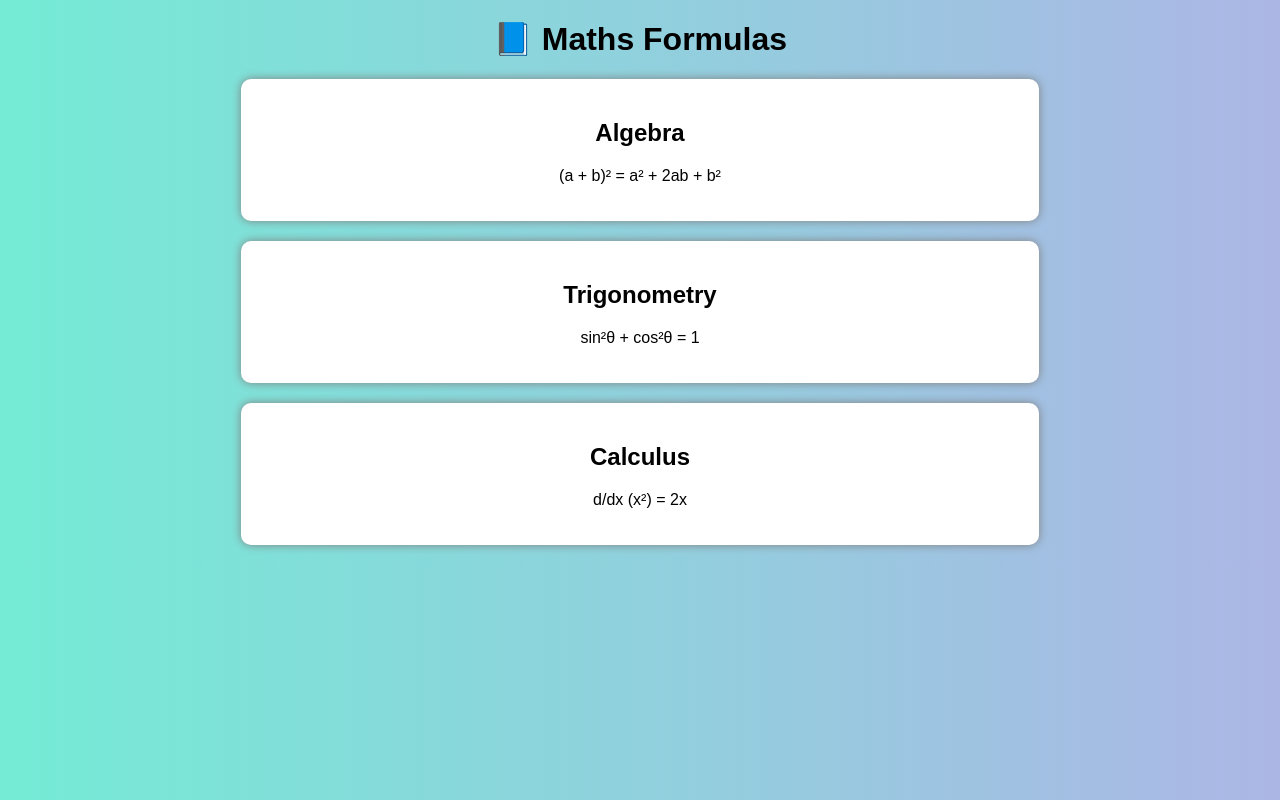
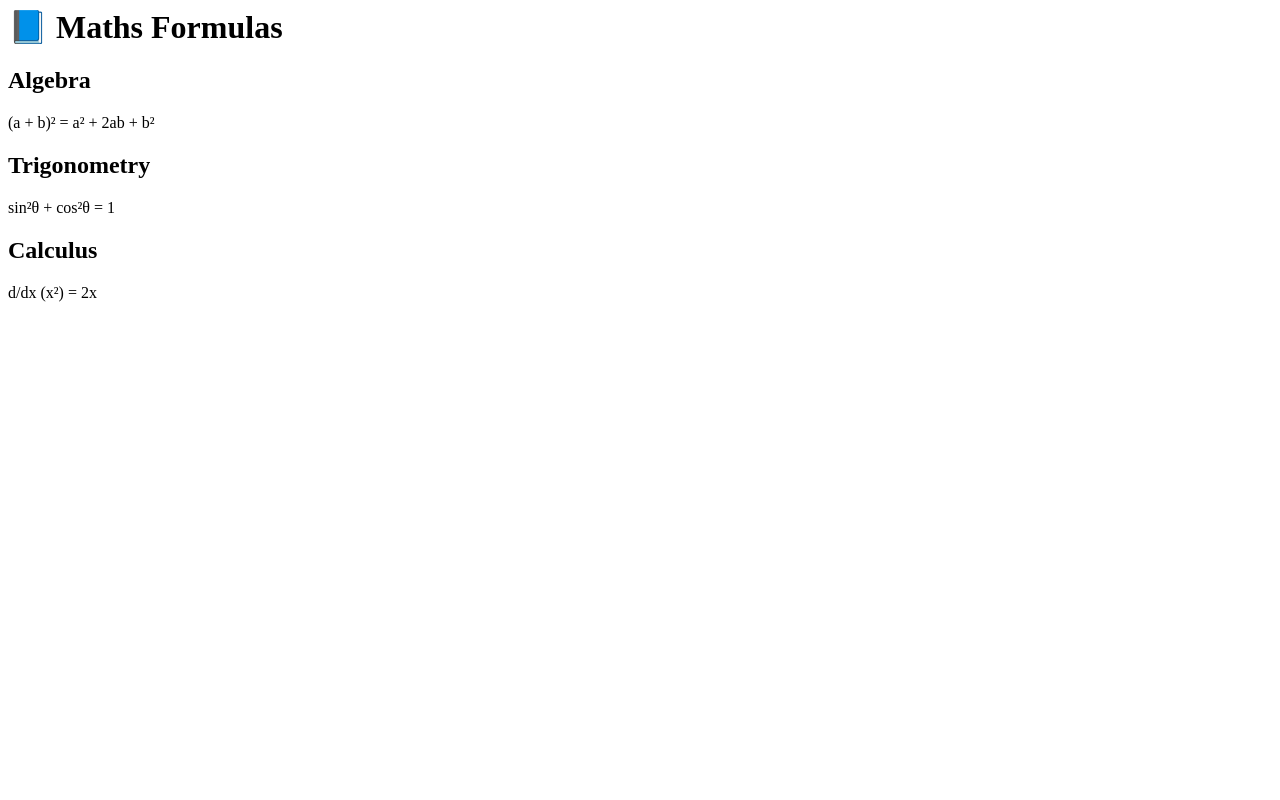
Before and after one commit to rubasri1325/maths---formulas, a plain HTML site: page index.html in a window 1280 px wide. Drawn offline with Linux system fonts and the light colour scheme.

Commit message:
Update index.html

```diff
--- a/index.html
+++ b/index.html
@@ -1,28 +1,4 @@
-<!DOCTYPE html>
-<html>
-<head>
-<title>Maths Formulas</title>
 
-<style>
-body {
-  font-family: Arial;
-  background: linear-gradient(to right, #74ebd5, #ACB6E5);
-  text-align: center;
-}
-
-h1 {
-  margin-top: 20px;
-}
-
-.box {
-  background: white;
-  margin: 20px auto;
-  padding: 20px;
-  width: 60%;
-  border-radius: 10px;
-  box-shadow: 0 0 10px gray;
-}
-</style>
 
 </head>
 
```
